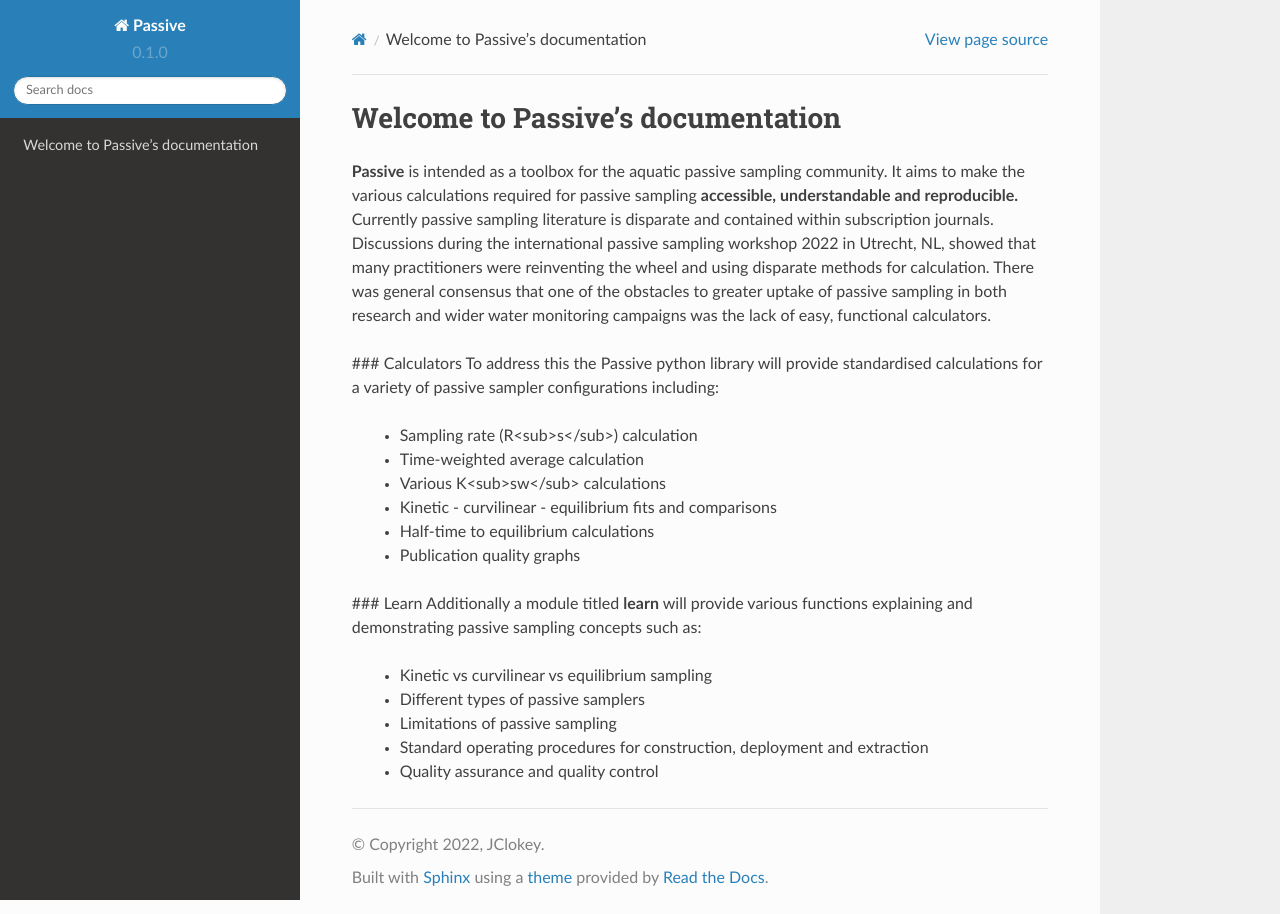
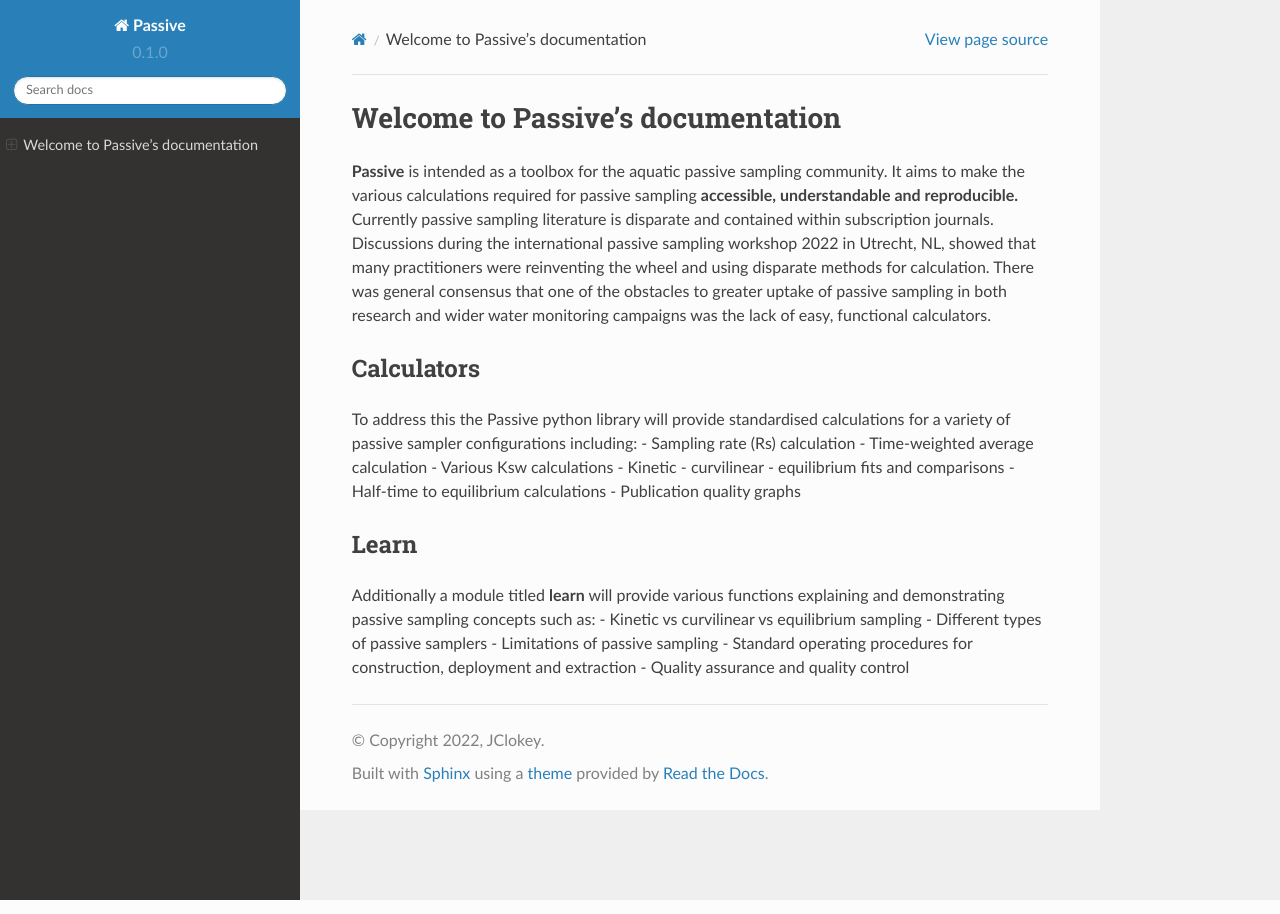
Before and after one commit to JClokey/Passive, a Sphinx documentation site: the page built from docs/source/index.rst, in a window 1280 px wide. Built offline with Sphinx 7.4.7 and the Read the Docs theme 2.0.0, drawn with Linux system fonts in a browser that asks for light colours.

Commit message:
Update index.rst
attempting restructured text

```diff
--- a/docs/source/index.rst
+++ b/docs/source/index.rst
@@ -8,19 +8,21 @@ Currently passive sampling literature is disparate and contained within subscrip
 Discussions during the international passive sampling workshop 2022 in Utrecht, NL, showed that many practitioners were reinventing the wheel and using disparate methods for calculation.
 There was general consensus that one of the obstacles to greater uptake of passive sampling in both research and wider water monitoring campaigns was the lack of easy, functional calculators.
 
-### Calculators
+Calculators
+===========
 To address this the Passive python library will provide standardised calculations for a variety of passive sampler configurations including:
- - Sampling rate (R<sub>s</sub>) calculation
- - Time-weighted average calculation
- - Various K<sub>sw</sub> calculations
- - Kinetic - curvilinear - equilibrium fits and comparisons
- - Half-time to equilibrium calculations
- - Publication quality graphs
+- Sampling rate (Rs) calculation
+- Time-weighted average calculation
+- Various Ksw calculations
+- Kinetic - curvilinear - equilibrium fits and comparisons
+- Half-time to equilibrium calculations
+- Publication quality graphs
 
-### Learn
+Learn
+=====
 Additionally a module titled **learn** will provide various functions explaining and demonstrating passive sampling concepts such as:
- - Kinetic vs curvilinear vs equilibrium sampling
- - Different types of passive samplers
- - Limitations of passive sampling
- - Standard operating procedures for construction, deployment and extraction
- - Quality assurance and quality control
+- Kinetic vs curvilinear vs equilibrium sampling
+- Different types of passive samplers
+- Limitations of passive sampling
+- Standard operating procedures for construction, deployment and extraction
+- Quality assurance and quality control
```
